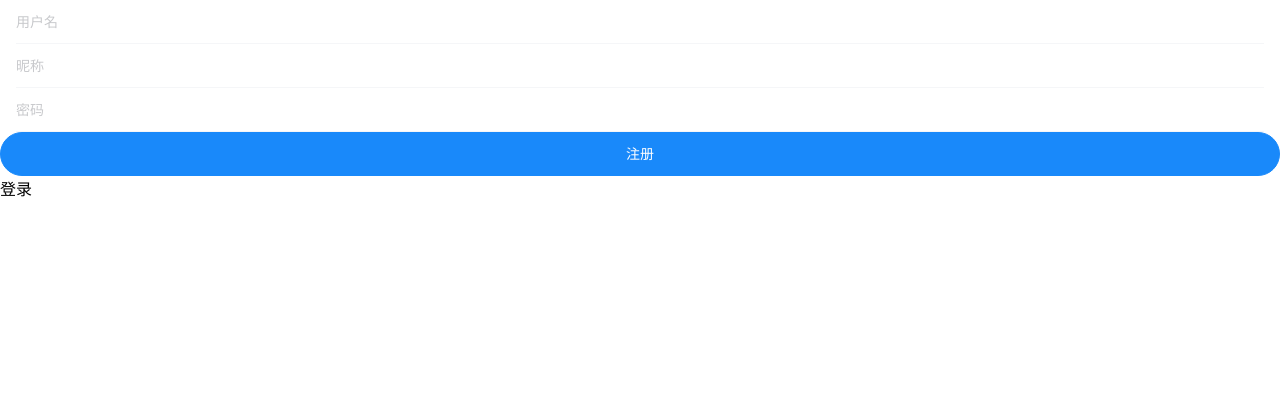
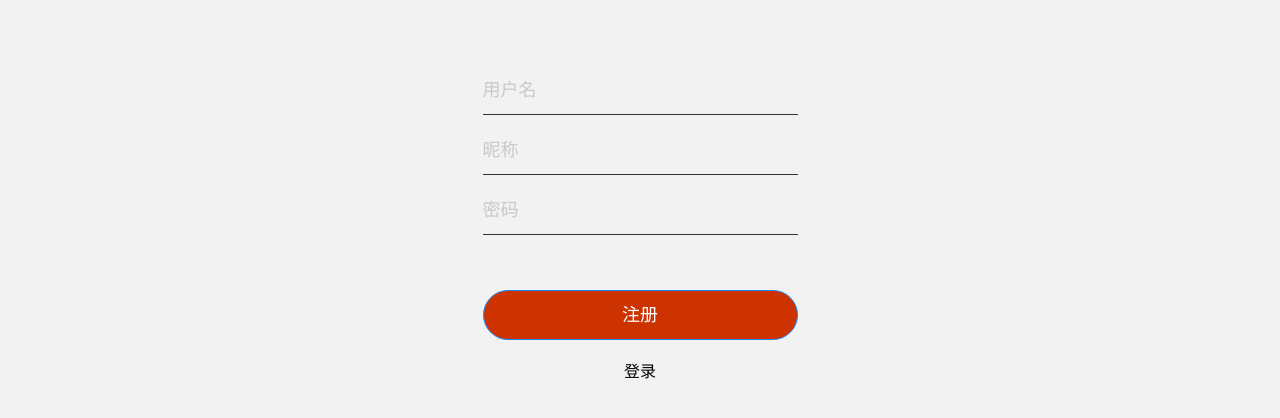
Before and after one commit to getalucky/news, a Vue app: page /register in a window 1280 px wide. Shown: the top 418 px of the page. Built offline with nearby package versions, Linux system fonts and the light colour scheme; a small style sheet from the web is missing.

Commit message:
注册页完成

```diff
--- a/src/views/Register.vue
+++ b/src/views/Register.vue
@@ -28,7 +28,7 @@
         />
         <div>
           <van-button round block type="info" native-type="submit">注册</van-button>
-          <router-link to="/login" class="btnt">登录</router-link>
+          <router-link to="/btnt" class="btnt">登录</router-link>
         </div>
       </van-form>
     </div>
@@ -65,4 +65,64 @@ export default {
 </script>
 
 <style lang="less">
+@import url("//at.alicdn.com/t/font_1426139_jm7n2373nlh.css");
+.w {
+  width: 22.5rem;
+  margin: auto;
+  // background: blue;
+}
+div.w {
+  position: relative;
+}
+body {
+  background: #f2f2f2;
+}
+.logo {
+  display: flex;
+  justify-content: center;
+  padding-top: 4.0625rem;
+  font-size: 7.875rem;
+  line-height: 1;
+  color: #d81e06;
+}
+
+.login {
+  display: flex;
+  // margin-top: 5.866667rem;
+  flex-direction: column;
+  align-items: center;
+  button {
+    margin-top: 2.8125rem;
+    width: 19.6875rem;
+    height: 3.125rem;
+    border-radius: 1.5625rem;
+    background: #cc3300;
+    font-size: 1.125rem;
+    color: #fff;
+  }
+  input {
+    margin-bottom: 0.625rem;
+    width: 19.6875rem;
+    height: 3.125rem;
+    font-size: 1.125rem;
+    border-bottom: 0.0625rem solid #333;
+  }
+  .van-cell {
+    padding: 0;
+    background: #f2f2f2;
+  }
+  .btnt {
+    display: block;
+    margin-top: 0.347222rem;
+    text-align: center;
+    line-height: 3.125rem;
+    height: 3.125rem;
+  }
+}
+.frok {
+  position: absolute;
+  top: 1.5625rem;
+  left: 1.5625rem;
+  font-size: 1.5625rem;
+}
 </style>
```
